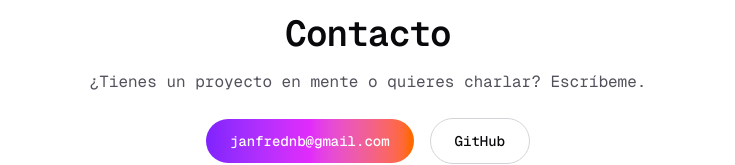
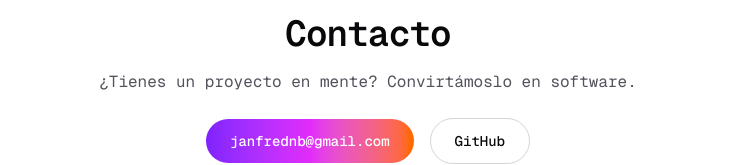
Before and after one commit to Janfrednb/portfolio, a Next.js app: page / in a window 1280 px wide. Shown: the part 4501-4666 px from the top of the page, without its empty margins (272-1007 px from the left). Built offline with nearby package versions, Linux system fonts and the light colour scheme.

Commit message:
Improve contact CTA copy
Echo the hero headline instead of the generic "want to chat" line.

```diff
--- a/components/i18n.tsx
+++ b/components/i18n.tsx
@@ -74,7 +74,7 @@ const translations: Record<"es" | "en", Translations> = {
     contact: {
       badge: "Hablemos",
       title: "Contacto",
-      subtitle: "¿Tienes un proyecto en mente o quieres charlar? Escríbeme.",
+      subtitle: "¿Tienes un proyecto en mente? Convirtámoslo en software.",
     },
   },
   en: {
@@ -120,7 +120,7 @@ const translations: Record<"es" | "en", Translations> = {
     contact: {
       badge: "Let's talk",
       title: "Contact",
-      subtitle: "Have a project in mind or just want to chat? Reach out.",
+      subtitle: "Have a project in mind? Let's turn it into software.",
     },
   },
 };
```
